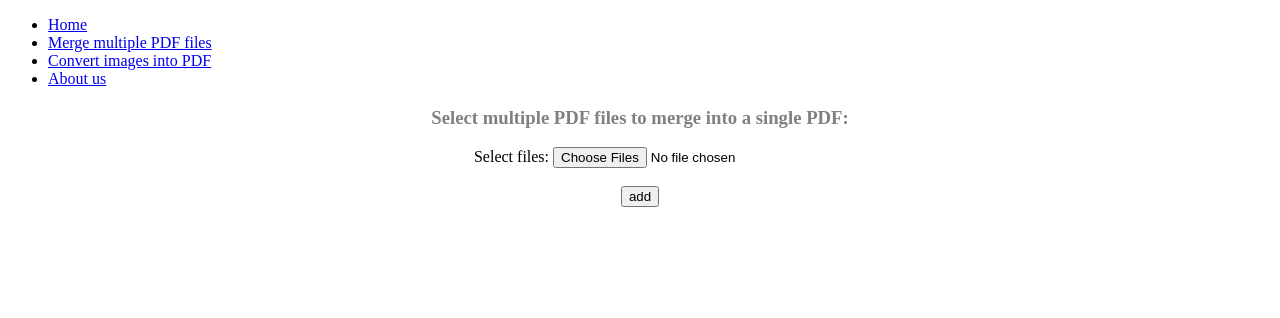
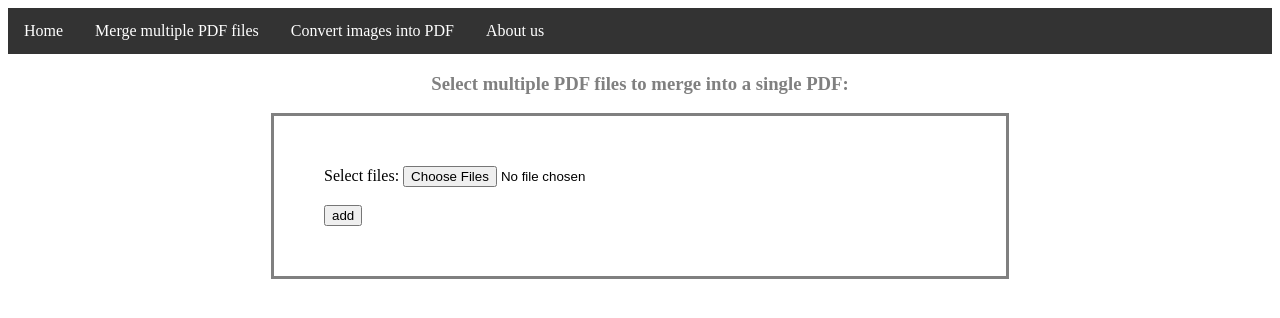
Before and after one commit to rahulkumarravindran/PDF_Merger_app, a Flask app: page /pdfmerge in a window 1280 px wide. Shown: the top 318 px of the page. Run offline with Flask 2, Linux system fonts and the light colour scheme.

Commit message:
More css
Added a bit of css

```diff
--- a/static/css/main.css
+++ b/static/css/main.css
@@ -1,3 +1,23 @@
+.main_navi ul{
+  list-style-type: none;
+  margin: 0;
+  padding: 0;
+  overflow: hidden;
+  background-color: #333;
+}
+.main_navi li{
+  float: left;
+}
+.main_navi li a{
+  display: block;
+  color: white;
+  text-align: center;
+  padding: 14px 16px;
+  text-decoration: none;
+}
+.main_navi li a:hover{
+  background-color: #111;
+}
 h3{
   color: Grey;
   text-align: center;
@@ -6,17 +26,14 @@ p{
   text-align: center;
 }
 .form_pdf{
-  padding: 30 px;
-  margin: 20 px;
-  align-content: center;
-  height: 400 px;
+  margin: auto;
+  width: 50%;
+  border: 3px solid grey;
+  padding: 50px;
 }
 .form_image{
-  padding: 30 px;
-  margin: 20 px;
-  align-content: center;
-  height: 400 px;
+  margin: auto;
+  width: 50%;
+  border: 3px solid grey;
+  padding: 50px;
 }
-form{
-  text-align: center;
-}
--- a/templates/index.html
+++ b/templates/index.html
@@ -7,7 +7,7 @@
     {%endblock%}
   </head>
   <body>
-    <header><nav>
+    <header><nav class="main_navi">
       <ul>
         <li><a href="{{url_for('home')}}">Home</a></li>
         <li><a href="{{url_for('pdfmerge')}}">Merge multiple PDF files</a></li>
```
